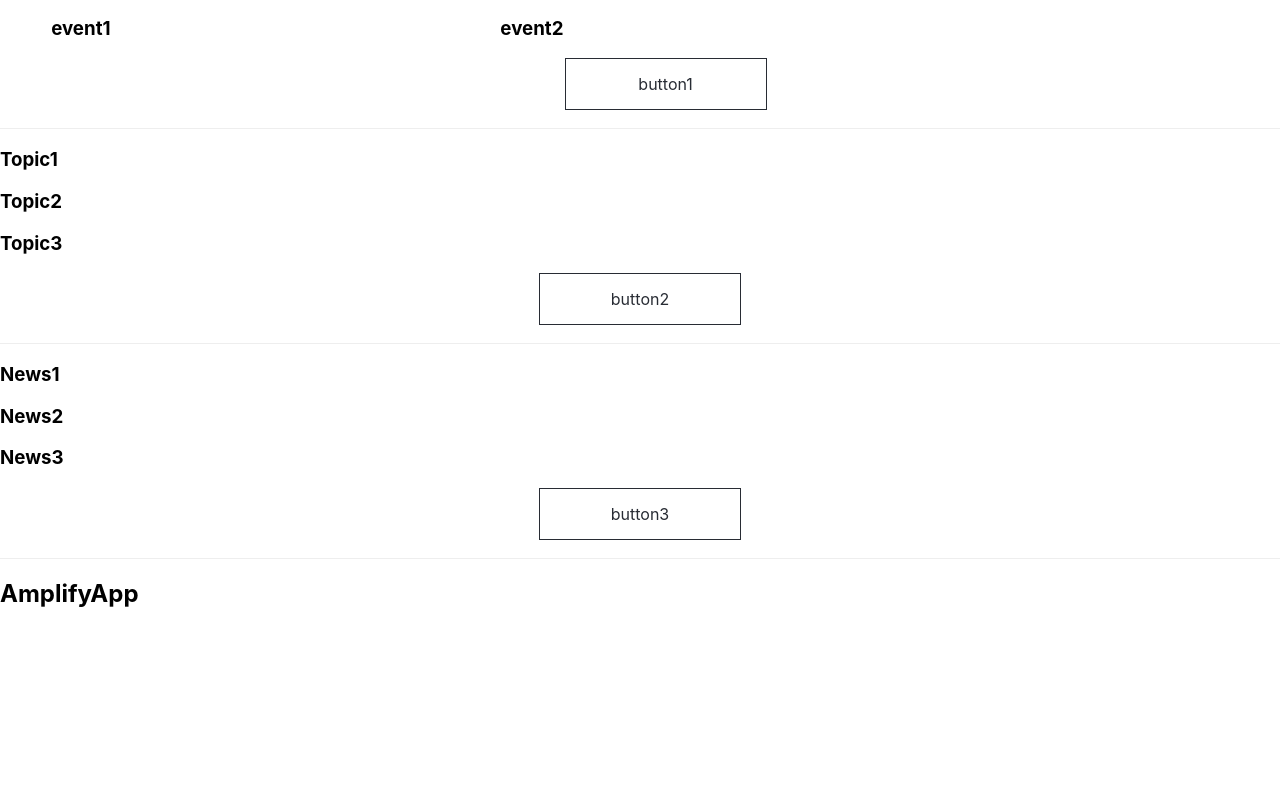
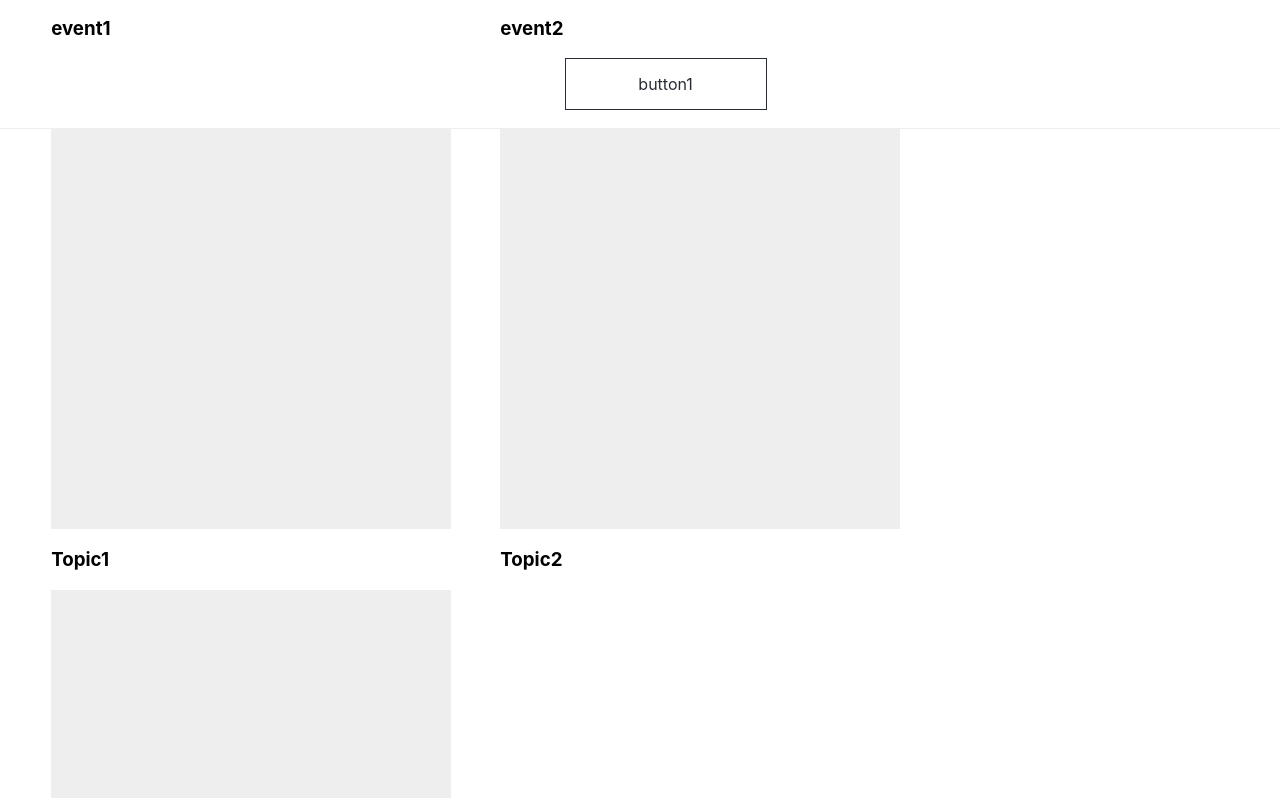
Before and after one commit to tanakadaichi1989/amplifyapp, a React (Create React App) app: page / in a window 1280 px wide. Shown: the part 502-1300 px from the top of the page. Before the commit the page ends 1130 px from the top, so only its background shows below. Built offline with nearby package versions, Linux system fonts and the light colour scheme.

Commit message:
edit App.css regarding to Topic component

```diff
--- a/src/App.css
+++ b/src/App.css
@@ -65,6 +65,23 @@
   background-color: #EEEEEE;
 }
 
+.topicComponent {
+  padding-left: 4%;
+  top: 300px;
+}
+
+.Topic {
+  width: 400px;
+  display: inline-block;
+  margin-right: 4%;
+}
+
+.topicPhoto {
+  height: 400px;
+  width: 400px;
+  background-color: #EEEEEE;
+}
+
 .ButtonComponent {
   width: 100%;
   height: 50px;
```
